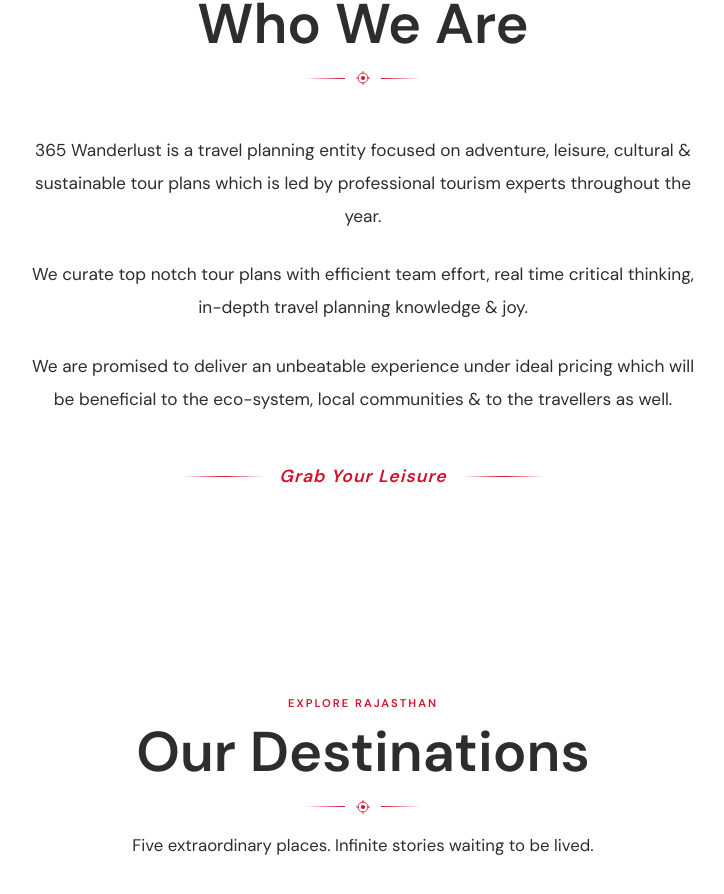
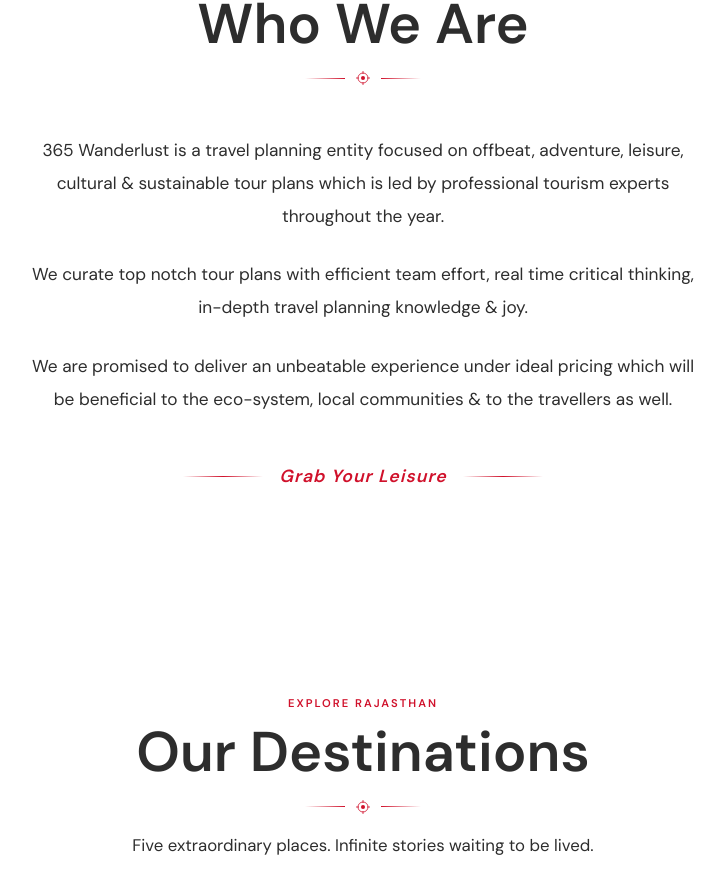
Before and after one commit to Hanu-man12/365wanderlust, a React (Vite) app: page / in a window 1280 px wide. Shown: the part 856-1750 px from the top of the page, without its empty margins (277-1001 px from the left). Built offline with nearby package versions, Linux system fonts and the light colour scheme.

Commit message:
content: add 'offbeat' to About section description

```diff
--- a/src/components/About.jsx
+++ b/src/components/About.jsx
@@ -9,7 +9,7 @@
 import Reveal from './Reveal';
 
 const PARAGRAPHS = [
-  '365 Wanderlust is a travel planning entity focused on adventure, leisure, cultural & sustainable tour plans which is led by professional tourism experts throughout the year.',
+  '365 Wanderlust is a travel planning entity focused on offbeat, adventure, leisure, cultural & sustainable tour plans which is led by professional tourism experts throughout the year.',
   'We curate top notch tour plans with efficient team effort, real time critical thinking, in-depth travel planning knowledge & joy.',
   'We are promised to deliver an unbeatable experience under ideal pricing which will be beneficial to the eco-system, local communities & to the travellers as well.',
 ];
```
